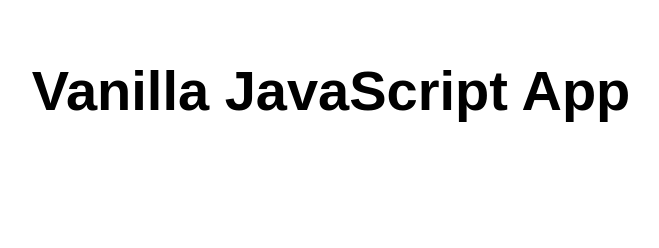
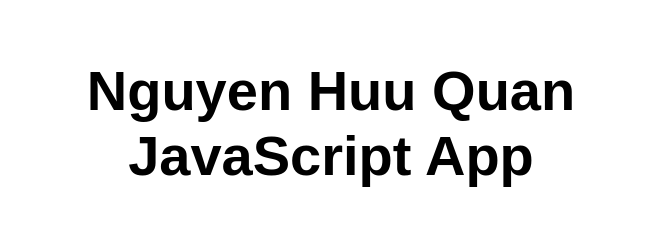
Before and after one commit to NguyenHuuQuanT2210A/azure-static-web, a website: page src/index.html in a window 1280 px wide. Shown: the whole page, without its empty margins (309-968 px from the left). Drawn offline with Linux system fonts and the light colour scheme.

Commit message:
edit content static

```diff
--- a/src/index.html
+++ b/src/index.html
@@ -10,7 +10,7 @@
 
 <body>
   <main>
-    <h1>Vanilla JavaScript App</h1>
+    <h1>Nguyen Huu Quan JavaScript App</h1>
   </main>
 </body>
 
```
